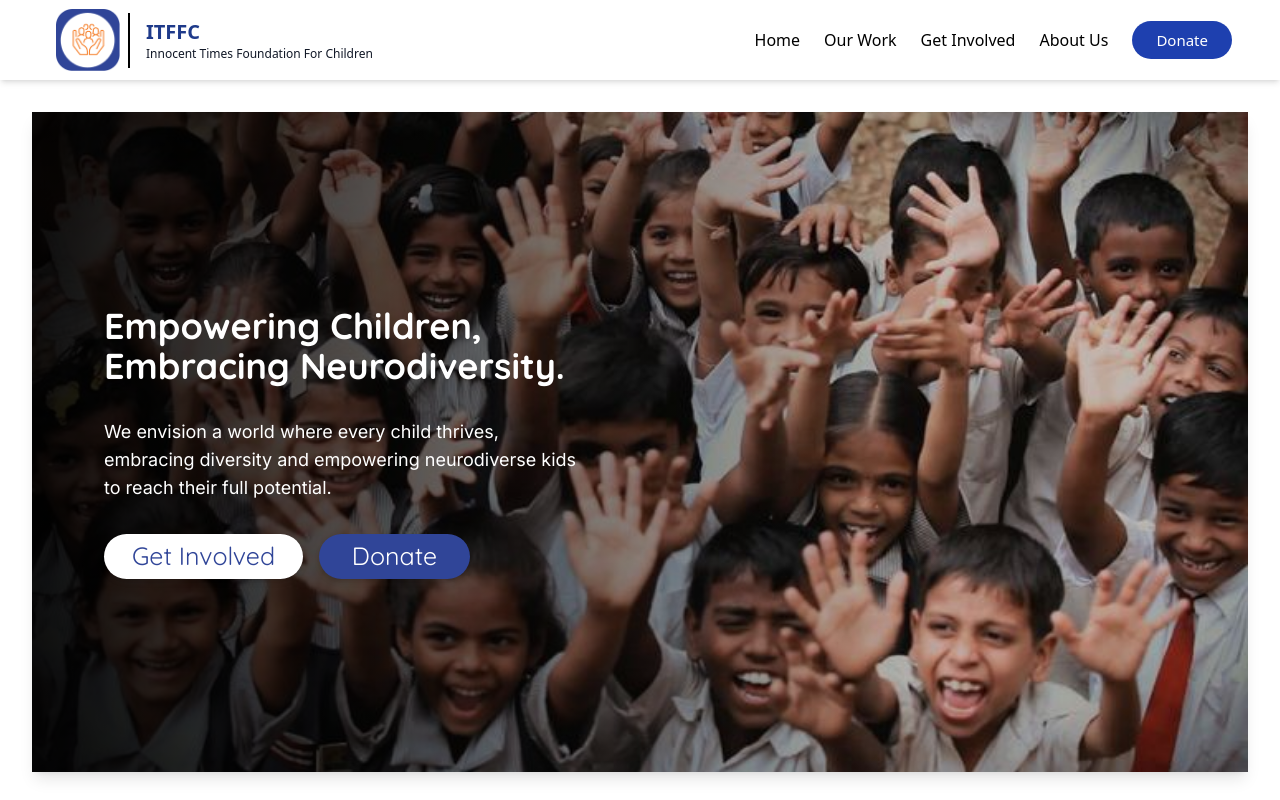
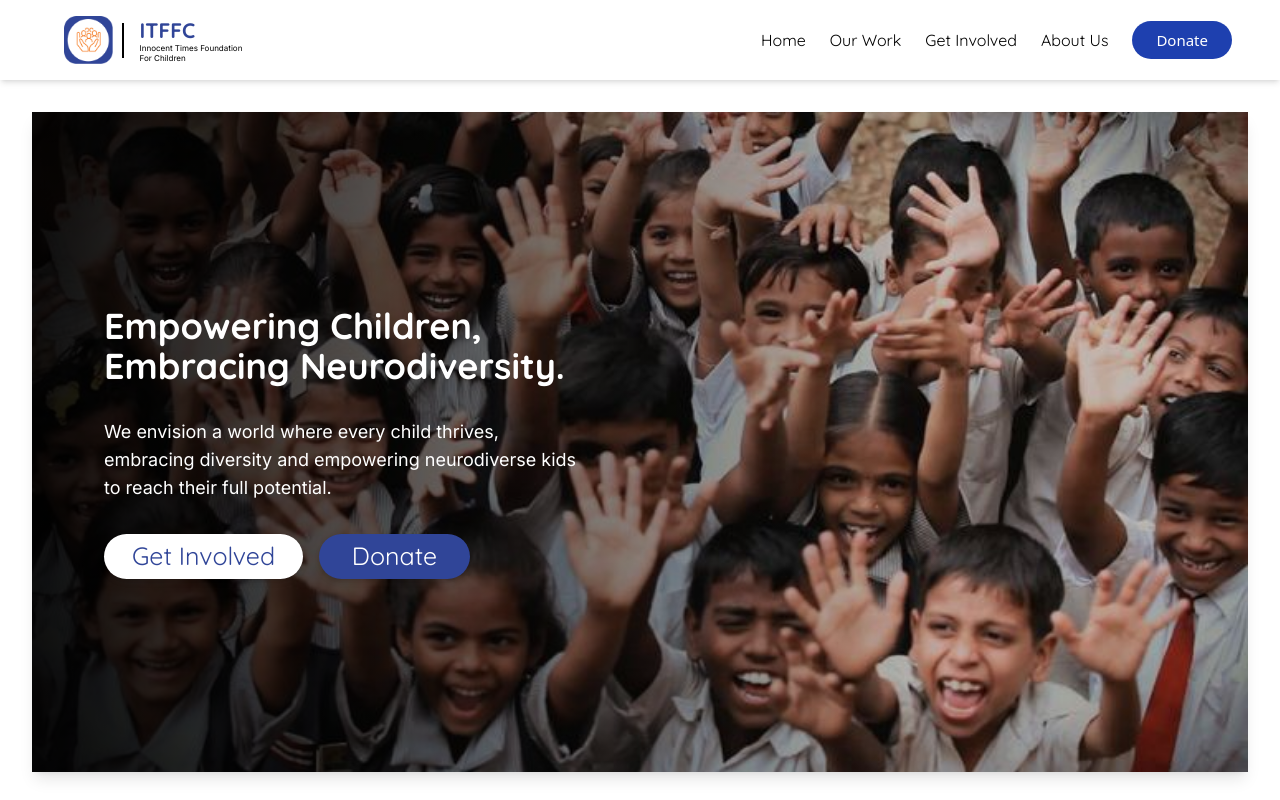
Before and after one commit to HarshadaGirase/ITFFC, a React (Vite) app: page / in a window 1280 px wide. Shown: the top 800 px of the page. Built offline with nearby package versions, Linux system fonts and the light colour scheme.

Commit message:
fixed header logo size

```diff
--- a/src/components/common/Header.jsx
+++ b/src/components/common/Header.jsx
@@ -17,20 +17,20 @@ function Header() {
   }, [isMenuOpen]);
 
   return (
-    <header className="relative fixed top-0  w-full bg-white xl:shadow-md z-50 justify-center  font-roboto  ">
+    <header className="relative fixed top-0  w-full bg-white xl:shadow-md z-50 justify-center   ">
       <div className="flex items-center justify-between px-0 sm:px-0 md:px-12    h-18 sm:h-20 lg:h-30">
         {/* Logo */}
-       <div className="  rounded-full flex justify-center items-center">
+       <div className="  rounded-full flex justify-center items-center p-2">
         <img
           src={logo1} // Replace with the correct image path
           alt="ITFFC Logo"
-          className="w-20 h-18 sm:h-18 md:h-20 lg:h-30 object-contain p-2"
+          className="w-[38px] h-[38px] sm:h-[38px] sm:w-[38px] md:h-[52.05px] md:w-[53.11px] lg:h-[64.28px] lg:w-[65.59px] object-contain p-2"
         />
-        <div className="p-2 h-[55px] border-l-2 border-black sm:h-[55px] md:h-[55px] lg:h-[55px]"></div>
+        <div className="p-2 h-[22px] border-l-2 border-black sm:h-[55px] md:h-[55px] lg:h-[35px]"></div>
       {/* Text Section */}
       <div>
-        <h1 className="text-xl font-bold text-blue-900  text-[15px] sm:text-[15px] lg:text-[20px]">ITFFC</h1>
-        <p className="text-xs text-gray-900 text-">Innocent Times Foundation For Children</p>
+        <h1 className="text-[15px] leading-[19px] sm:text-[15px] sm:leading-[19px] md:text-[15px] md:leading-[19px] lg:text-[21px] lg:leading-[26px] font-bold text-[#304598]  font-quicksand ">ITFFC</h1>
+        <p className="text-[4.75px] leading-[6px] sm:text-[4.75px] sm:leading-[6px] md:text-[6.51px] md:leading-[8.13px] lg:text-[8.03px] lg:leading-[10.04px]  text-black font-inter">Innocent Times Foundation</p>  <p className="text-[4.75px] leading-[6px] sm:text-[4.75px] sm:leading-[6px] md:text-[6.51px] md:leading-[8.13px] lg:text-[8.03px] lg:leading-[10.04px]  text-black font-inter" > For Children</p>
       </div>
 
       </div>
@@ -80,9 +80,9 @@ function Header() {
         <nav
           className={`${
             isMenuOpen ? "block" : "hidden"
-          } absolute sm:static top-[80px] sm:top-auto left-0 w-full sm:w-auto bg-white sm:bg-transparent  sm:flex items-center flex-col sm:flex-row space-y-6 sm:space-y-0 sm:space-x-6 px-4 sm:px-0 py-6 sm:py-0 `}
+          } absolute sm:static top-[60px] sm:top-auto left-0 w-full sm:w-auto bg-white sm:bg-transparent  sm:flex items-center flex-col sm:flex-row space-y-6 sm:space-y-0 sm:space-x-6 px-4 sm:px-0 py-6 sm:py-0 `}
         >
-          <ul className="flex flex-col sm:flex-row space-y-8 sm:space-y-0 sm:space-x-6 text-[15px] sm:text-[12px] md:text-[13px] lg:text-[16px] text-black font-sans ">
+          <ul className="flex flex-col sm:flex-row space-y-8 sm:space-y-0 sm:space-x-6 text-[15px] sm:text-[12px] md:text-[13px] lg:text-[16px] text-black font-quicksand font-semibold">
             <li>
               <a
                 href="#home"
```
